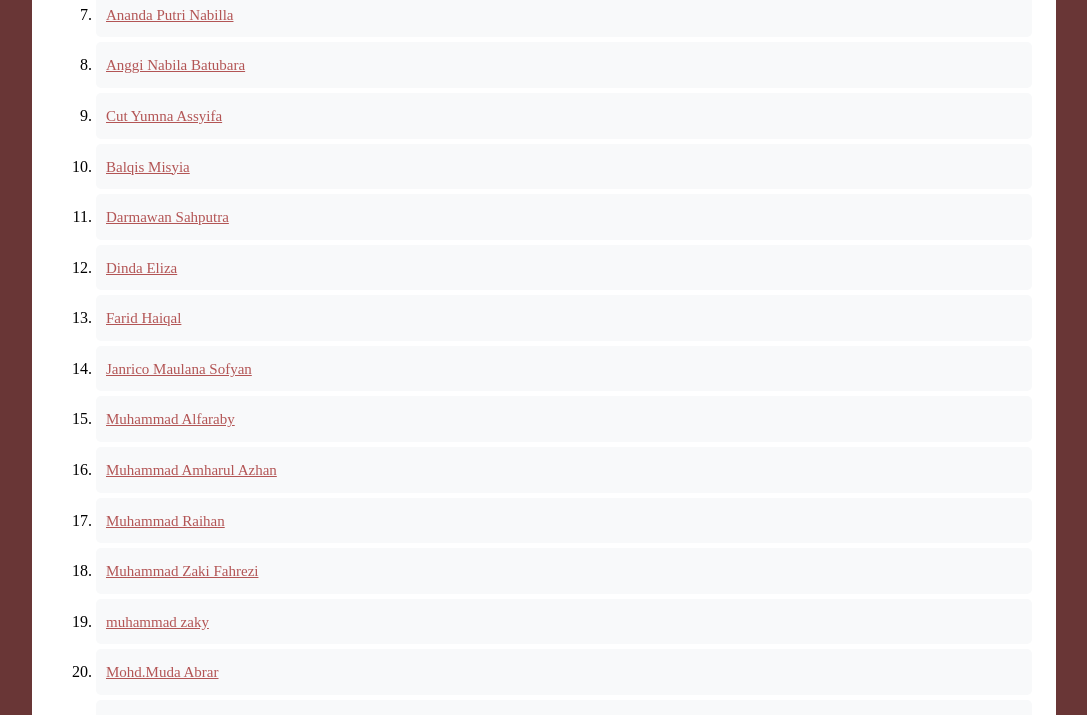
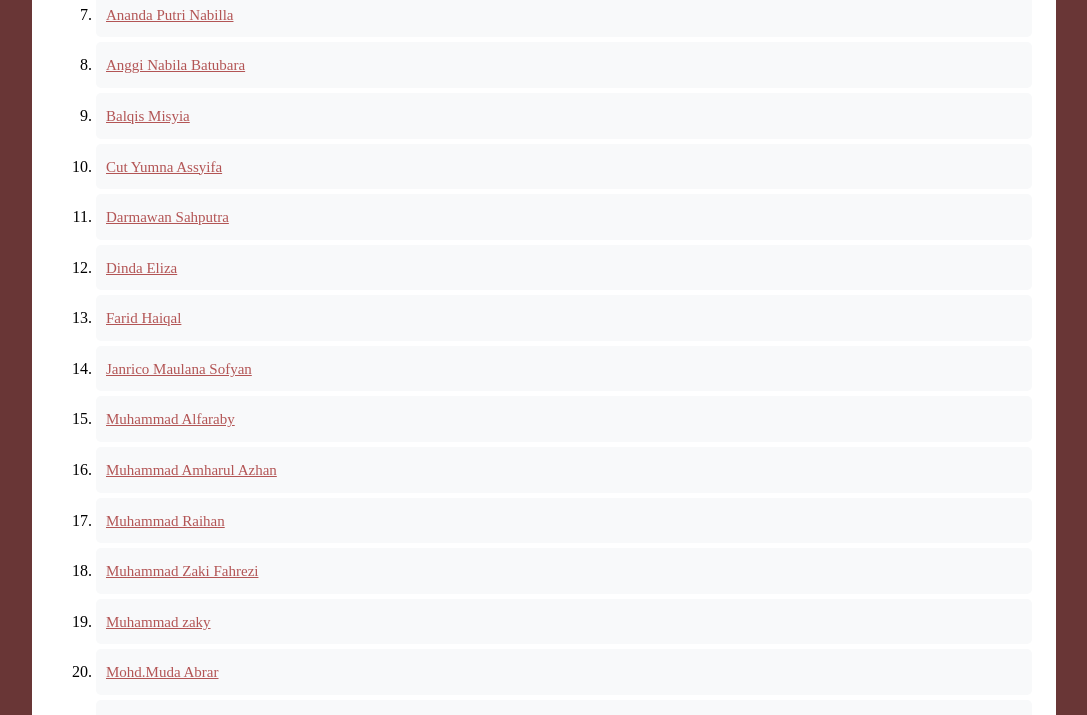
Before and after one commit to allysahumaira/allysahumaira.github.io, a Jekyll site: the page built from friends.md, in a window 1280 px wide. Shown: the part 883-1598 px from the top of the page, without its empty margins (96-1183 px from the left). Built offline with Jekyll 4.4.1, drawn with Linux system fonts in a browser that asks for light colours.

Commit message:
updatepush

```diff
--- a/friends.md
+++ b/friends.md
@@ -13,8 +13,8 @@ berikut teman-teman saya di kelas:
 6.  [Amirullah](https://amirullah310.github.io/)
 7.  [Ananda Putri Nabilla](https://anandaaputrinabilla.github.io/)
 8.  [Anggi Nabila Batubara](https://angginabilabatubara.github.io/)
-9.  [Cut Yumna Assyifa](https://cutyumnaassyifa22.github.io/)
-10. [Balqis Misyia](https://balqismisyia.github.io/)
+9.  [Balqis Misyia](https://balqismisyia.github.io/)
+10. [Cut Yumna Assyifa](https://cutyumnaassyifa22.github.io/)
 11. [Darmawan Sahputra](https://darmawansahputra1.github.io/)
 12. [Dinda Eliza](https://dindaelz06.github.io/)
 13. [Farid Haiqal](https://fared08.github.io/)
@@ -23,7 +23,7 @@ berikut teman-teman saya di kelas:
 16. [Muhammad Amharul Azhan](https://amharul.github.io/)
 17. [Muhammad Raihan](https://mraihanads.github.io/)
 18. [Muhammad Zaki Fahrezi](https://m-zakifahrezi.github.io/)
-19. [muhammad zaky](https://muhzakyyy.github.io/)
+19. [Muhammad zaky](https://muhzakyyy.github.io/)
 20. [Mohd.Muda Abrar](https://mudaabrar.github.io/)
 21. [Najwa Alfajra](https://najwaal-fajra.github.io/)
 22. [Nursita](https://nursitaaa.github.io/)
```
Also changed, not shown: Gemfile.lock.
